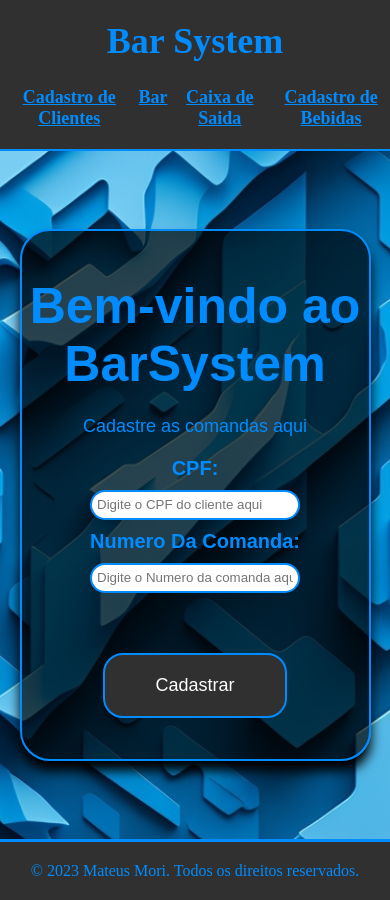
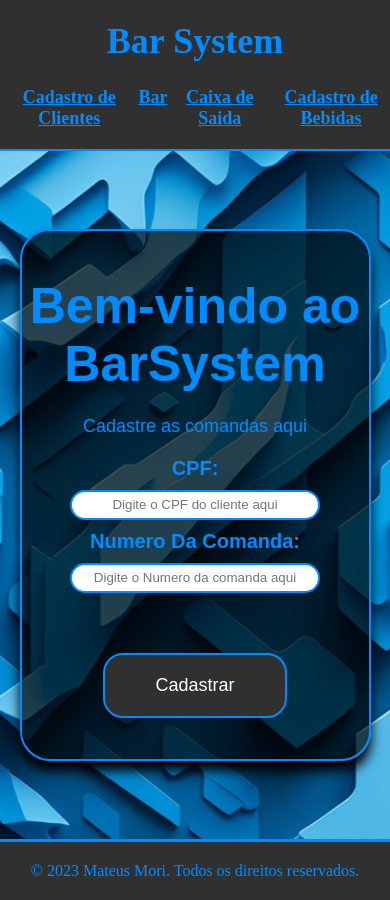
Before and after one commit to MattMori/Sistema-de-Comanda---front, a React (Vite) app: page / in a window 390 px wide. Built offline with nearby package versions, Linux system fonts and the light colour scheme.

Commit message:
Correção no tamanho dos inputs

```diff
--- a/src/pages/cadastroBebida/index.scss
+++ b/src/pages/cadastroBebida/index.scss
@@ -41,6 +41,7 @@
         }
 
         input {
+
             min-height: 30px;
             max-height: 100px;
             border-radius: 5px;
@@ -49,7 +50,7 @@
             margin: 10px;
             padding: 5px;
             border-radius: 15px;
-            width: 180px;
+            width: 190px;
             border: solid #008cff 2px;
 
         }
--- a/src/pages/caixa/Caixa.jsx
+++ b/src/pages/caixa/Caixa.jsx
@@ -63,12 +63,11 @@ const CaixaSaida = () => {
     <div className="caixa-container">
       <div className="consulta-container">
         <h1>Caixa - BarSystem</h1>
-        <p>Consulte as informações <br/> da comanda aqui</p>
+        <p>Consulte as informações <br /> da comanda aqui</p>
         <form onSubmit={handleSubmit}>
           <label>
             Número da Comanda:
             <input
-              className="outros"
               type="text"
               name="numeroDaComanda"
               placeholder="Digite o número da comanda"
--- a/src/pages/caixa/index.scss
+++ b/src/pages/caixa/index.scss
@@ -60,6 +60,7 @@
         }
 
         input {
+            text-align: center;
             min-height: 30px;
             max-height: 100px;
             border-radius: 5px;
@@ -68,7 +69,7 @@
             margin: 10px;
             padding: 5px;
             border-radius: 15px;
-            width: 170px;
+            width: 180px;
         }
 
         button {
--- a/src/pages/home/index.scss
+++ b/src/pages/home/index.scss
@@ -37,6 +37,7 @@
          }
 
          input {
+           text-align: center;
            min-height: 30px;
            max-height: 100px;
            border-radius: 5px;
@@ -45,7 +46,7 @@
            margin: 10px;
            padding: 5px;
            border-radius: 15px;
-           width: 50%;
+           width: 250px;
            border: solid rgb(0, 140, 255) 2px;
 
 
@@ -98,10 +99,6 @@
 
          .cadastro-container {
 
-           input {
-             width: 210px;
-           }
-
            label {
              font-size: 20px;
              font-weight: 800;
```
